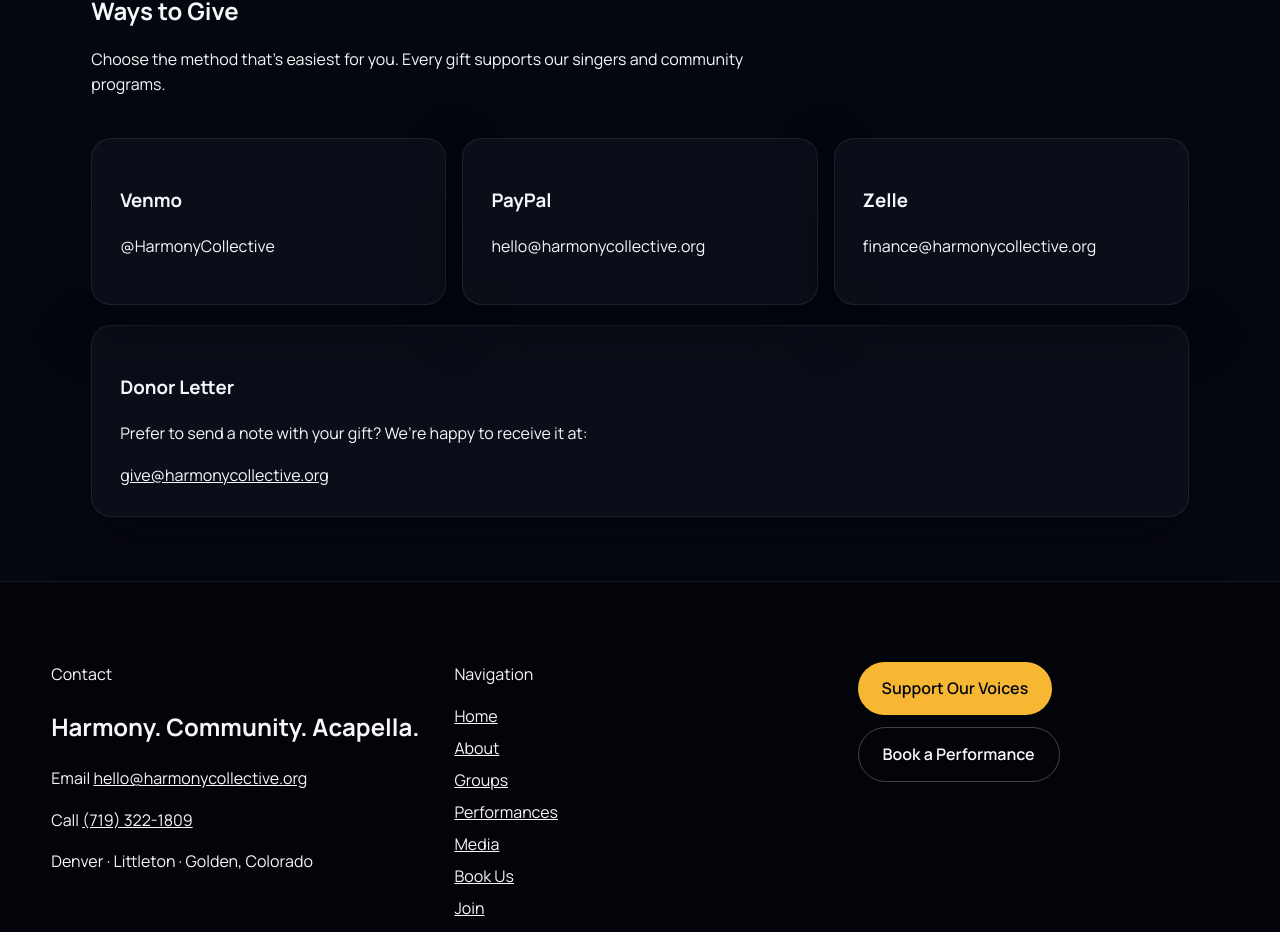
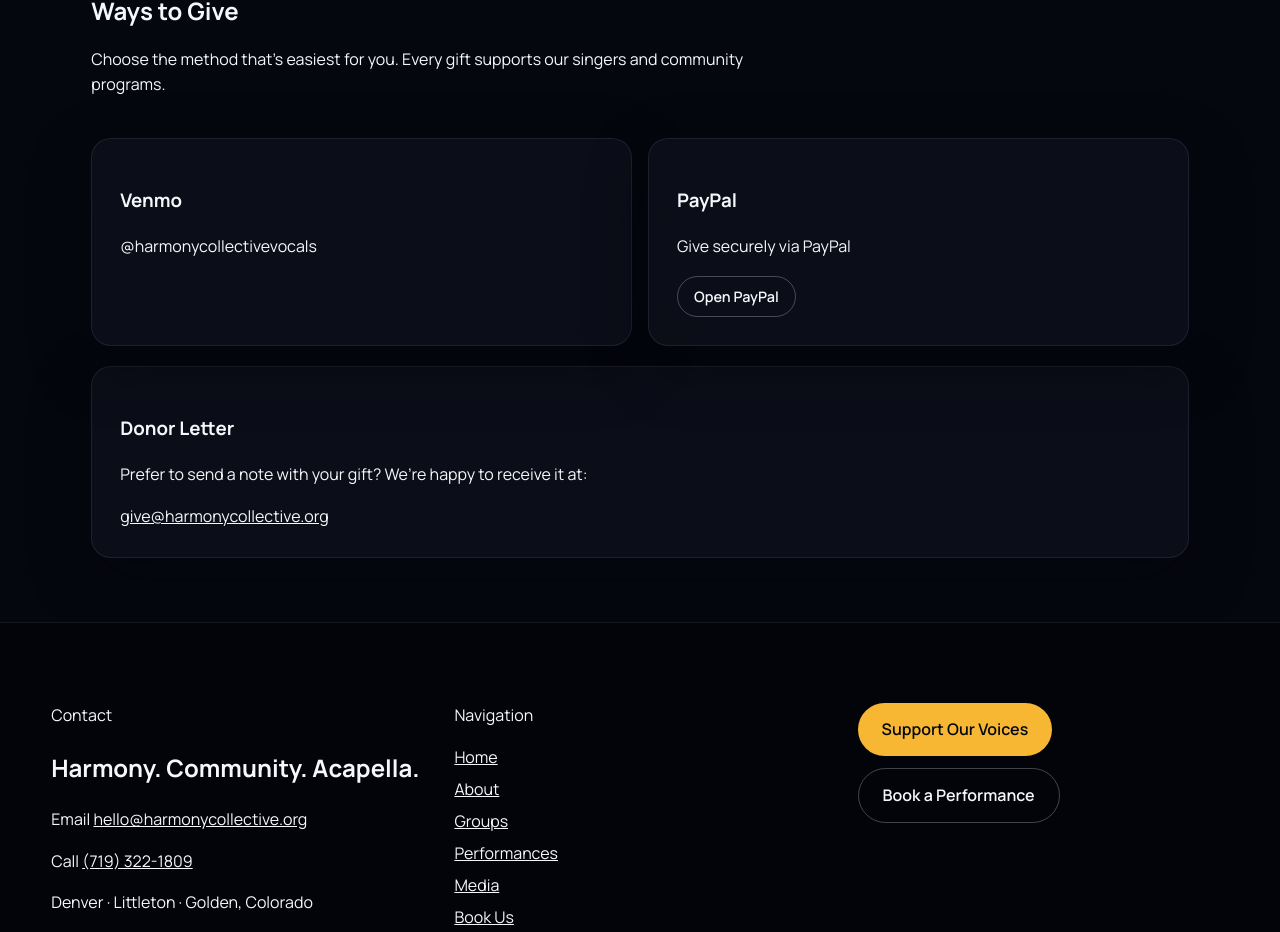
Before and after one commit to HAdamCode/harmony_collective, a React (Vite) app: page /donate in a window 1280 px wide. Shown: the part 1848-2780 px from the top of the page. Built offline with nearby package versions, Linux system fonts and the light colour scheme.

Commit message:
donations

```diff
--- a/src/pages/Donate.jsx
+++ b/src/pages/Donate.jsx
@@ -26,9 +26,13 @@ const impactAreas = [
 ]
 
 const paymentOptions = [
-  { label: 'Venmo', value: '@HarmonyCollective' },
-  { label: 'PayPal', value: 'hello@harmonycollective.org' },
-  { label: 'Zelle', value: 'finance@harmonycollective.org' },
+  { label: 'Venmo', value: '@harmonycollectivevocals' },
+  {
+    label: 'PayPal',
+    value: 'Give securely via PayPal',
+    link: 'https://www.paypal.com/ncp/payment/9BLT4QAGX335J',
+    linkLabel: 'Open PayPal',
+  },
 ]
 
 export default function Donate() {
@@ -80,6 +84,11 @@ export default function Donate() {
             <article className="card" key={option.label}>
               <h3>{option.label}</h3>
               <p>{option.value}</p>
+              {option.link && (
+                <a className="btn btn--ghost btn--small" href={option.link} target="_blank" rel="noreferrer">
+                  {option.linkLabel || `Give via ${option.label}`}
+                </a>
+              )}
             </article>
           ))}
         </div>
```
